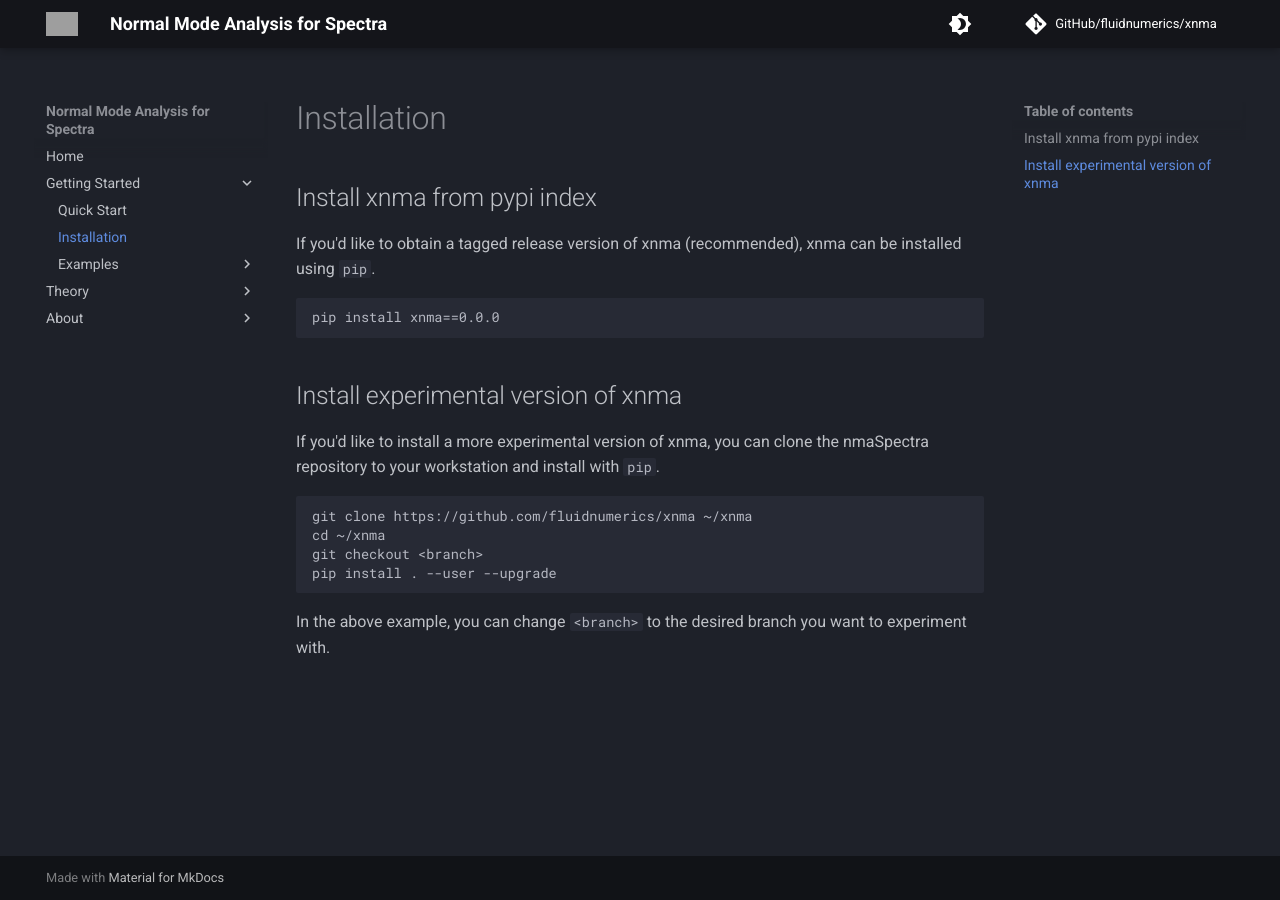
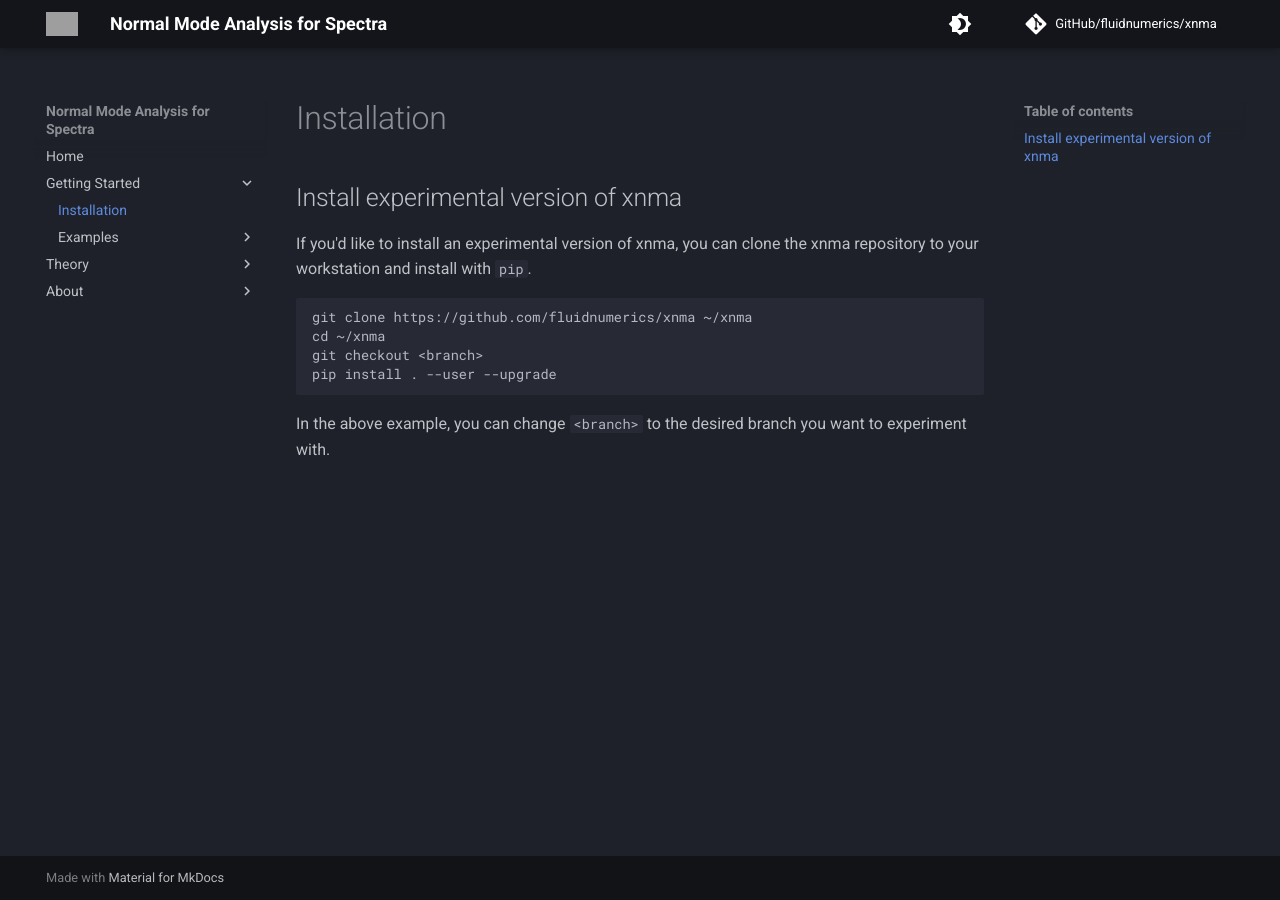
Before and after one commit to FluidNumerics/nma-2d, an MkDocs documentation site: the page built from docs/GettingStarted/Installation.md, in a window 1280 px wide. Built offline with MkDocs 1.6.1 and Material for MkDocs 9.7.7, drawn with Linux system fonts in a browser that asks for light colours; comment, search, counter and statistics services are not loaded; grey boxes are pictures that could not be loaded.

Commit message:
Clean out unused docs

````diff
--- a/docs/GettingStarted/Installation.md
+++ b/docs/GettingStarted/Installation.md
@@ -1,14 +1,7 @@
 # Installation
 
-## Install xnma from pypi index
-If you'd like to obtain a tagged release version of xnma (recommended), xnma can be installed using `pip`.
-
-```
-pip install xnma==0.0.0
-```
-
 ## Install experimental version of xnma
-If you'd like to install a more experimental version of xnma, you can clone the nmaSpectra repository to your workstation and install with `pip`.
+If you'd like to install an experimental version of xnma, you can clone the xnma repository to your workstation and install with `pip`.
 
 ```
 git clone https://github.com/fluidnumerics/xnma ~/xnma
--- a/mkdocs.yml
+++ b/mkdocs.yml
@@ -14,7 +14,6 @@ docs_dir: docs
 nav:
   - Home: index.md
   - Getting Started:
-    - Quick Start: GettingStarted/QuickStart.md
     - Installation: GettingStarted/Installation.md
     - Examples:
       - Irregular Holes: GettingStarted/IrregularHoles.md
````
Also changed, not shown: README.md (+13 -0 lines).
